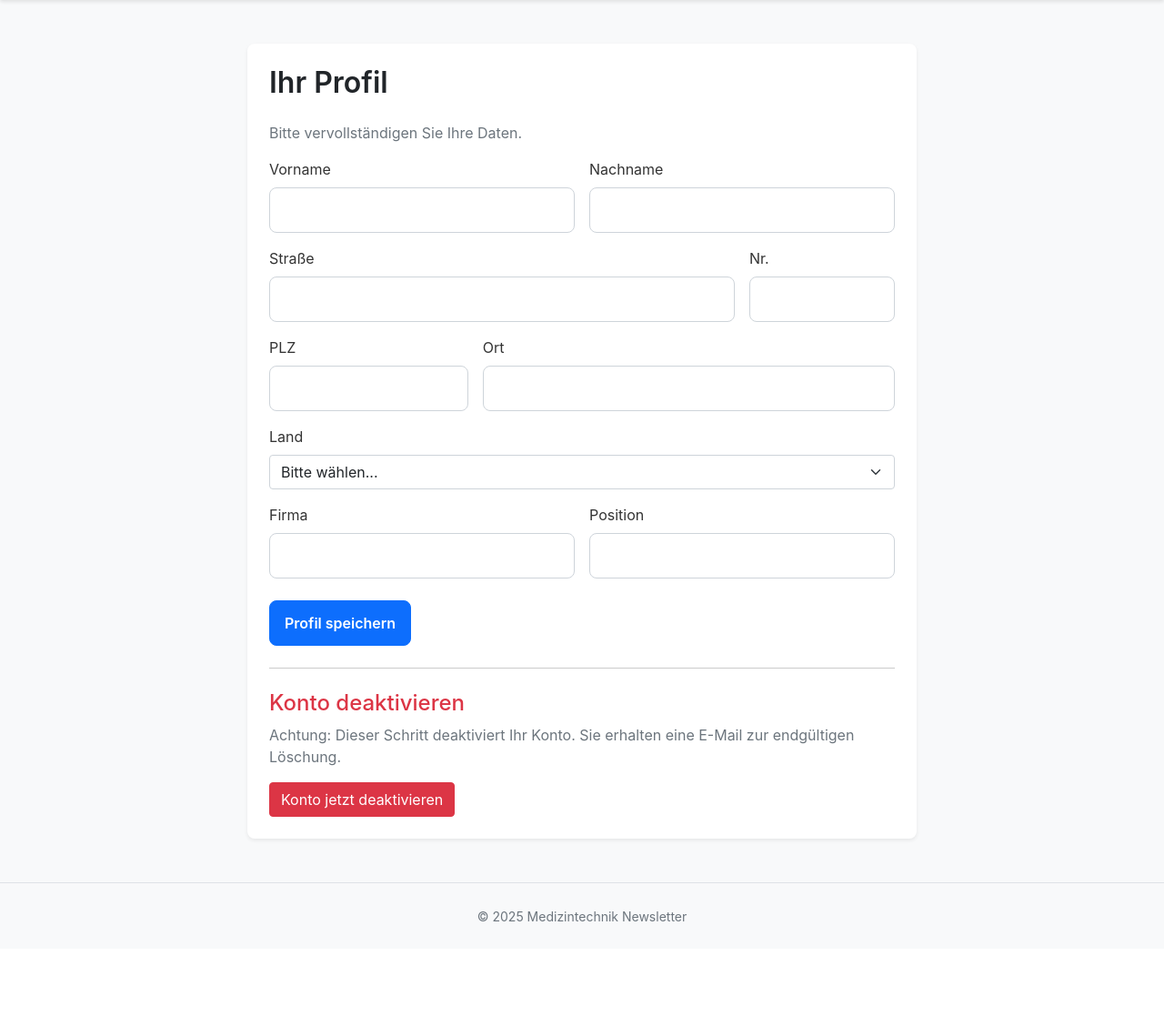
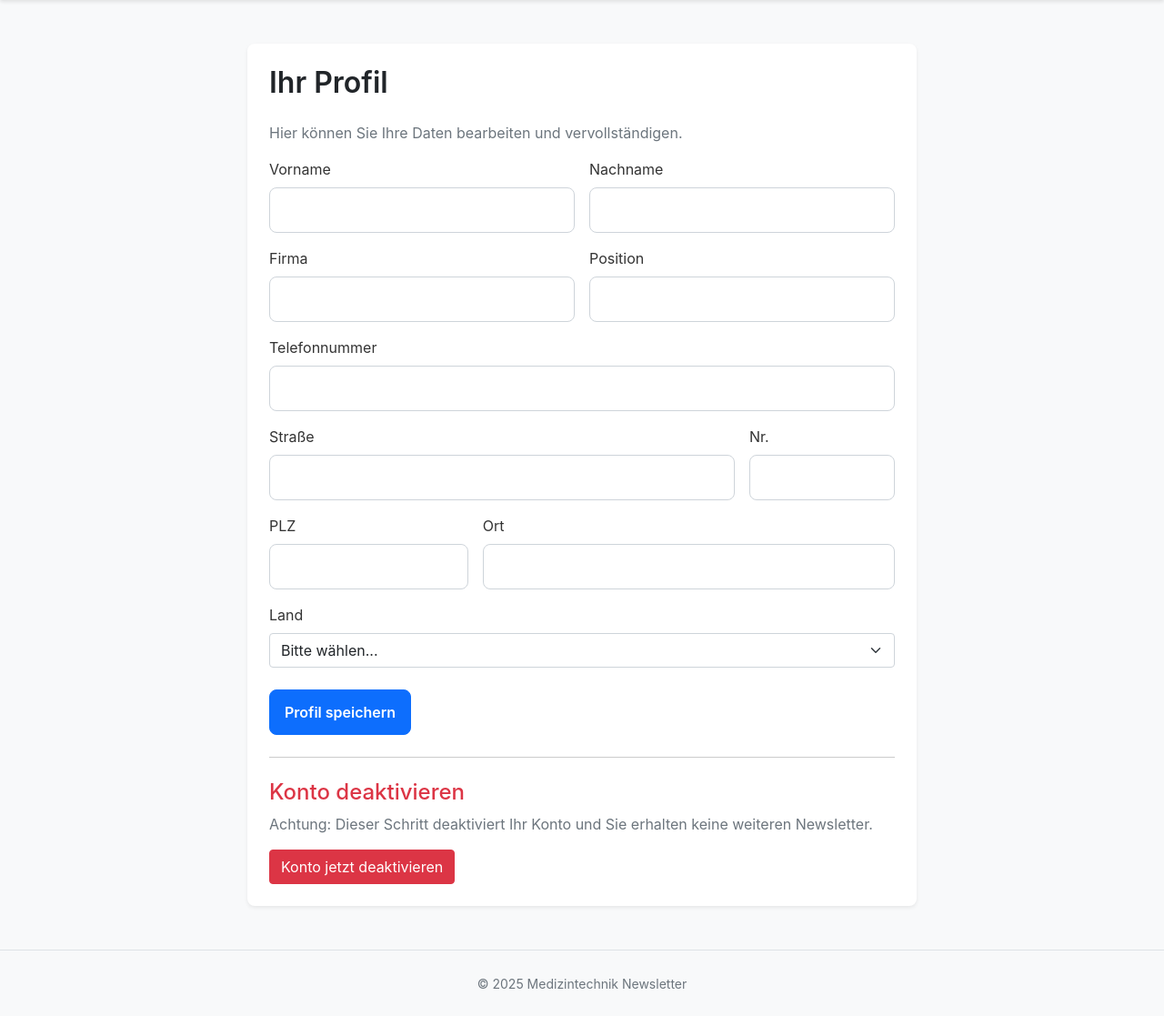
Before and after one commit to jackl1304/News, a Flask app: page /profil in a window 1280 px wide. Shown: the part 56-1173 px from the top of the page at 91% size. Before the commit the page ends 1069 px from the top, so only its background shows below. Run offline with Flask 3, Linux system fonts and the light colour scheme; the visitor is signed in with stand-in values (Sample User, id 1).

Commit message:
Update edit_profile.html

```diff
--- a/medtech_newsletter/templates/edit_profile.html
+++ b/medtech_newsletter/templates/edit_profile.html
@@ -6,16 +6,7 @@
         <div class="card shadow-sm">
             <div class="card-body p-4">
                 <h2 class="card-title mb-4">Ihr Profil</h2>
-
-                {% with messages = get_flashed_messages(with_categories=true) %}
-                    {% if messages %}
-                        {% for category, message in messages %}
-                            <div class="alert alert-{{ category }}">{{ message }}</div>
-                        {% endfor %}
-                    {% endif %}
-                {% endwith %}
-
-                <p class="text-muted">Bitte vervollständigen Sie Ihre Daten.</p>
+                <p class="text-muted">Hier können Sie Ihre Daten bearbeiten und vervollständigen.</p>
 
                 <form action="{{ url_for('main.edit_profile') }}" method="post" class="row g-3">
                     <div class="col-md-6">
@@ -25,6 +16,20 @@
                     <div class="col-md-6">
                         <label for="last_name" class="form-label">Nachname</label>
                         <input type="text" class="form-control" id="last_name" name="last_name" value="{{ user.last_name or '' }}">
+                    </div>
+
+                    <div class="col-md-6">
+                        <label for="company" class="form-label">Firma</label>
+                        <input type="text" class="form-control" id="company" name="company" value="{{ user.company or '' }}">
+                    </div>
+                    <div class="col-md-6">
+                        <label for="position" class="form-label">Position</label>
+                        <input type="text" class="form-control" id="position" name="position" value="{{ user.position or '' }}">
+                    </div>
+
+                    <div class="col-12">
+                        <label for="phone_number" class="form-label">Telefonnummer</label>
+                        <input type="tel" class="form-control" id="phone_number" name="phone_number" value="{{ user.phone_number or '' }}">
                     </div>
 
                     <div class="col-md-9">
@@ -55,15 +60,6 @@
                         </select>
                     </div>
 
-                    <div class="col-md-6">
-                        <label for="company" class="form-label">Firma</label>
-                        <input type="text" class="form-control" id="company" name="company" value="{{ user.company or '' }}">
-                    </div>
-                    <div class="col-md-6">
-                        <label for="position" class="form-label">Position</label>
-                        <input type="text" class="form-control" id="position" name="position" value="{{ user.position or '' }}">
-                    </div>
-
                     <div class="col-12 mt-4">
                         <button type="submit" class="btn btn-primary">Profil speichern</button>
                     </div>
@@ -72,7 +68,7 @@
                 <hr class="my-4">
 
                 <h4 class="text-danger">Konto deaktivieren</h4>
-                <p class="text-muted">Achtung: Dieser Schritt deaktiviert Ihr Konto. Sie erhalten eine E-Mail zur endgültigen Löschung.</p>
+                <p class="text-muted">Achtung: Dieser Schritt deaktiviert Ihr Konto und Sie erhalten keine weiteren Newsletter.</p>
                 <form action="{{ url_for('main.unsubscribe') }}" method="post" onsubmit="return confirm('Möchten Sie Ihr Konto wirklich deaktivieren?');">
                     <button type="submit" class="btn btn-danger">Konto jetzt deaktivieren</button>
                 </form>
```
